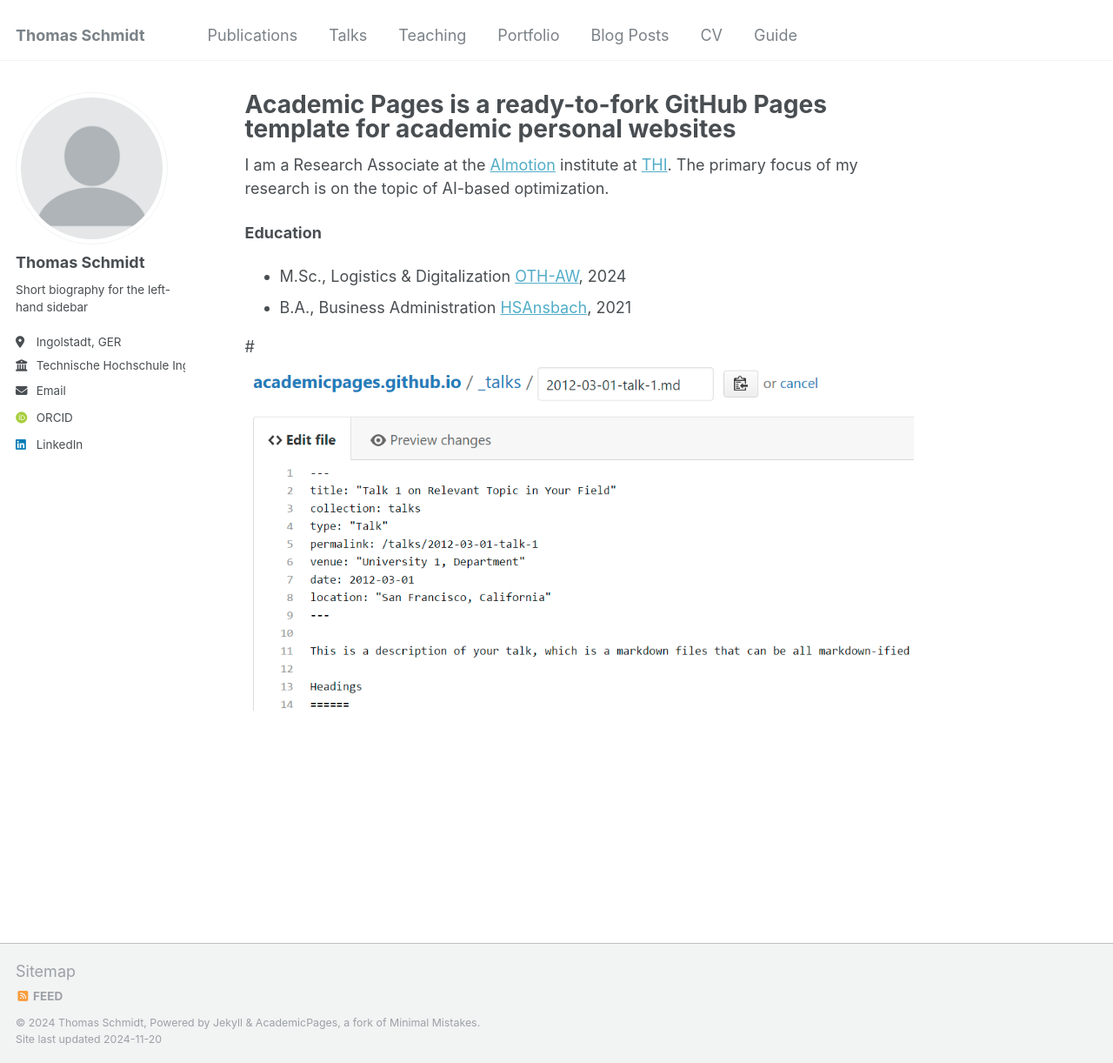
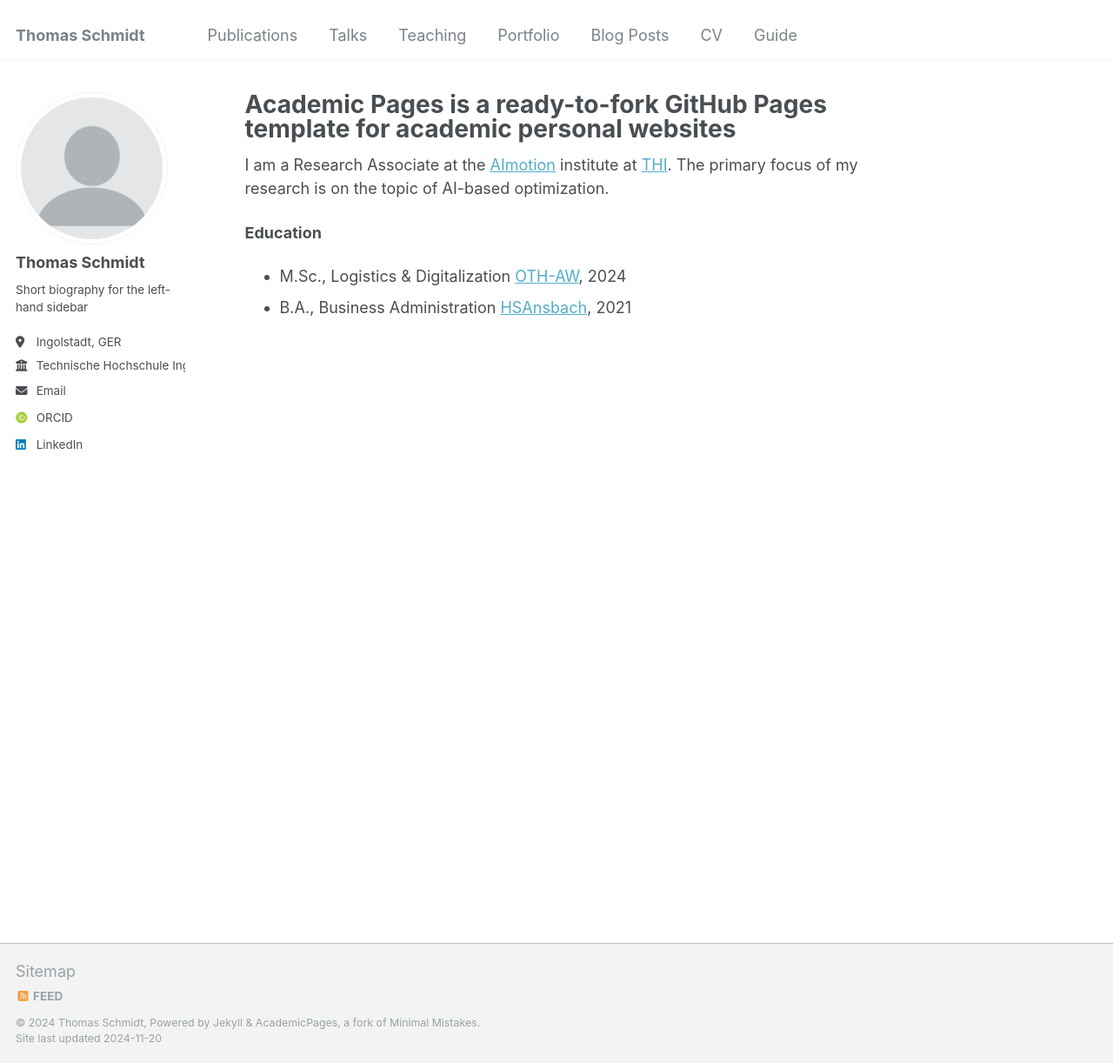
Before and after one commit to schmtrt/thomasschmidt.github.io, a Jekyll site: the page built from _pages/about.md, in a window 1280 px wide and 1222 px high. Shown: the whole window at 87% size. Built offline with Jekyll 4.4.1, drawn with Linux system fonts in a browser that asks for light colours; some web fonts are replaced.

Commit message:
Update about.md

```diff
--- a/_pages/about.md
+++ b/_pages/about.md
@@ -10,9 +10,8 @@ redirect_from:
 
 I am a Research Associate at the [AImotion](https://www.thi.de/forschung/aimotion/) institute at [THI](https://www.thi.de/). The primary focus of my research is on the topic of AI-based optimization.
 
+
+
 **Education**
 - M.Sc., Logistics & Digitalization [OTH-AW](https://www.oth-aw.de/), 2024
 - B.A., Business Administration [HSAnsbach](https://www.hs-ansbach.de/startseite/), 2021
-
-
-#![Editing a markdown file for a talk](/images/editing-talk.png)
```
